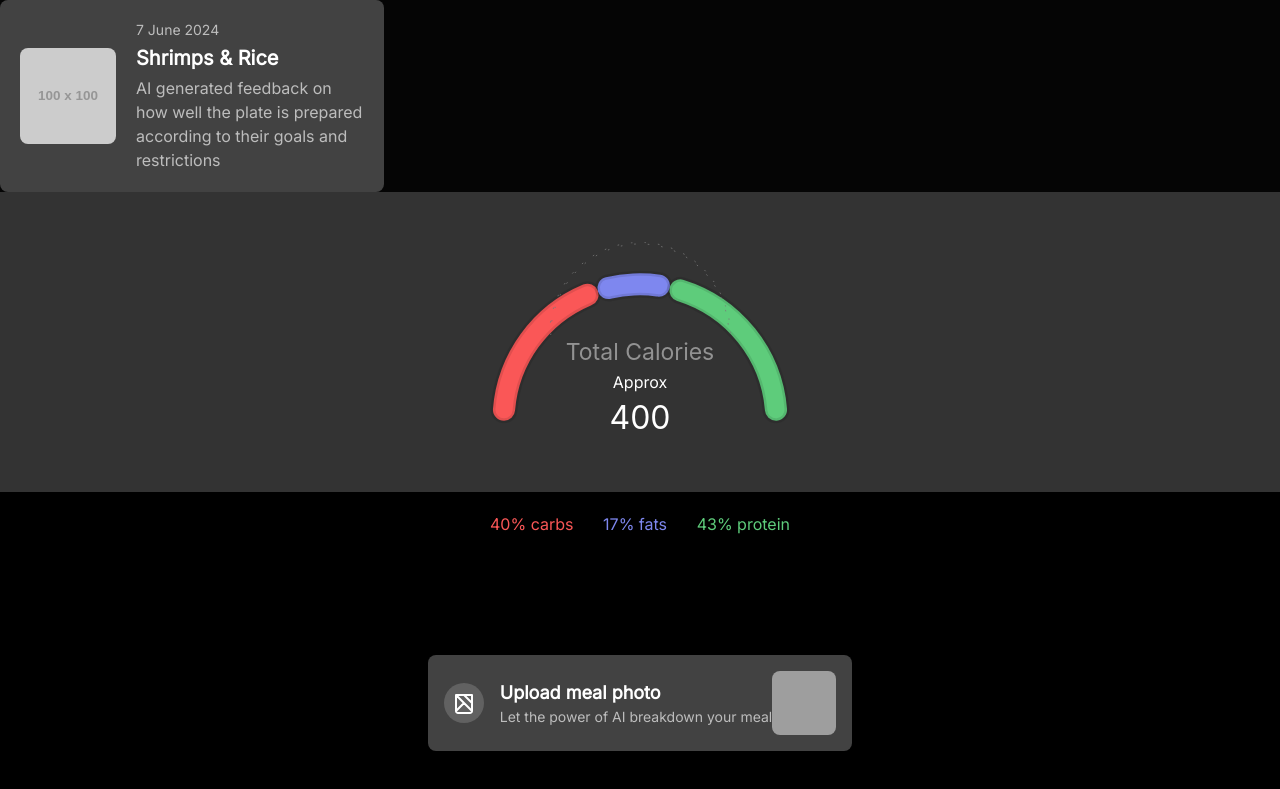
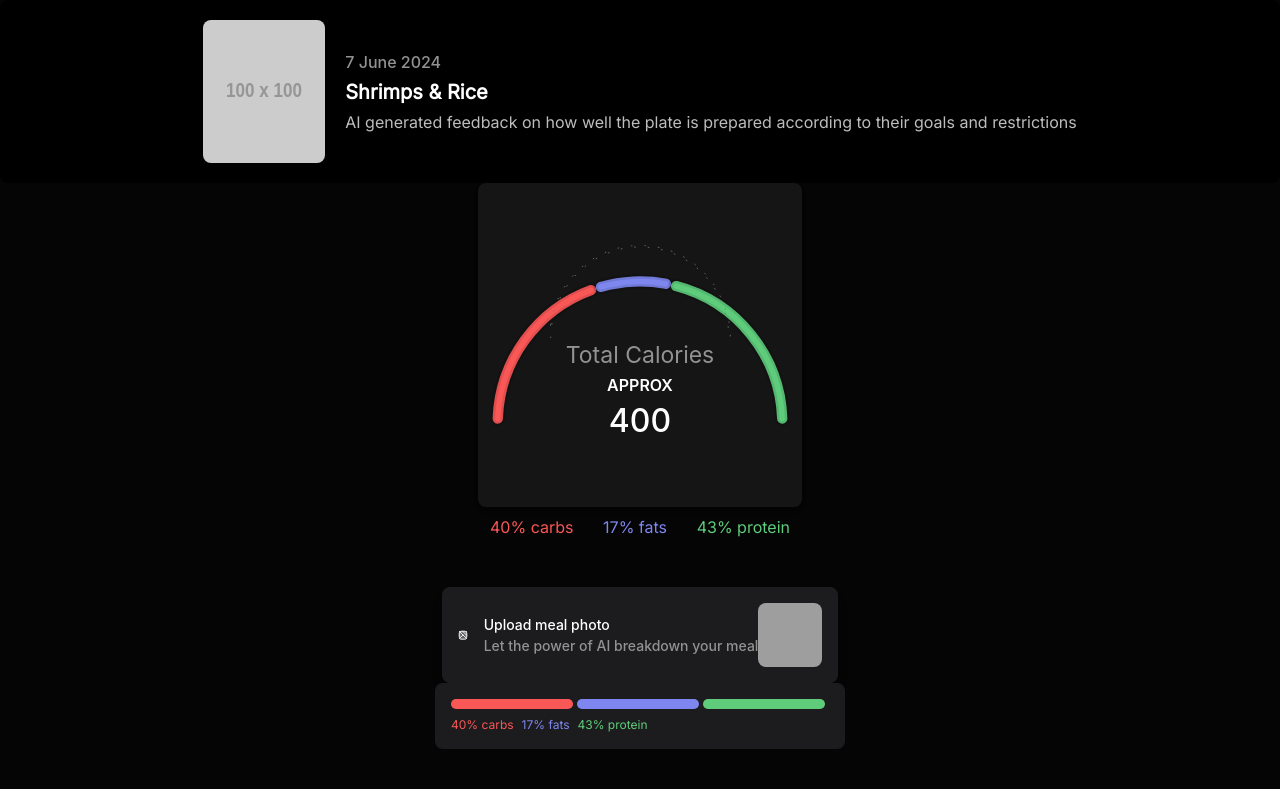
Before and after one commit to on-the-move-life/otm-client, a React (Create React App) app: page /testuploadmeal in a window 1280 px wide. Shown: the top 789 px of the page. Built offline with nearby package versions, Linux system fonts and the light colour scheme; sample sign-in values are in the browser's storage; grey boxes are pictures that could not be loaded.

Commit message:
enhanced design

```diff
--- /dev/null
+++ b/src/features/UploadMeal/GlanceImage.js
@@ -0,0 +1,9 @@
+import React from 'react'
+
+const GlanceImage = () => {
+    return (
+        <div>GlanceImage</div>
+    )
+}
+
+export default GlanceImage
--- a/src/features/UploadMeal/MealGlance.js
+++ b/src/features/UploadMeal/MealGlance.js
@@ -58,7 +58,21 @@ const MealGlance = () => {
 
 
     return (
-        <div className="relative flex flex-col items-center justify-center w-full max-w-md mx-auto">
+
+        <div>
+            <div className="bg-mediumGray p-4 w-[410px] rounded-lg ">
+                <div className="flex h-2.5 rounded-full w-auto">
+                    <div className="flex-1  rounded-lg bg-[#FA5757] mr-1" style={{ width: "40%" }} />
+                    <div className="flex-1 bg-[#7E87EF] rounded-lg mr-1" style={{ width: "17%" }} />
+                    <div className="flex-1 bg-[#5ECC7B] mr-1 rounded-lg" style={{ width: "43%" }} />
+                </div>
+                <div className="flex text-white text-sm mt-2">
+                    <span className='mr-2 text-[#FA5757] font-sfpro text-xs font-medium' > <p> 40% carbs </p> </span>
+                    <span className='mr-2 text-[#7E87EF] font-sfpro text-xs font-medium'> <p>17% fats </p>  </span>
+                    <span className='mr-2 text-[#5ECC7B] font-sfpro text-xs font-medium'> <p>43% protein </p> </span>
+                </div>
+            </div>
+            {/* <div className="relative flex flex-col items-center justify-center w-full max-w-md mx-auto">
             <div className="relative w-full">
                 <Bar data={data} options={options} />
             </div>
@@ -73,6 +87,7 @@ const MealGlance = () => {
                     <p className="text-green-500">43% protein</p>
                 </div>
             </div>
+        </div> */}
         </div>
     )
 }
--- a/src/features/UploadMeal/NewUploadMeal.js
+++ b/src/features/UploadMeal/NewUploadMeal.js
@@ -3,6 +3,8 @@ import { Doughnut } from "react-chartjs-2";
 import { motion } from "framer-motion";
 
 const NewUploadMeal = () => {
+
+
 
     const data = {
         datasets: [
@@ -24,7 +26,7 @@ const NewUploadMeal = () => {
     };
 
     const options = {
-        cutout: '85%',
+        cutout: '93%',
         rotation: 270,
         circumference: 180,
         plugins: {
@@ -38,8 +40,10 @@ const NewUploadMeal = () => {
     return (
         <>
 
+            <div className=" bg-darkGray  rounded-lg shadow-md p-3 flex items-center space-x-6">
 
-            <div className="relative w-[300px] h-[300px]">
+
+                <div className=" relative w-[300px] h-[300px]">
 
 
 
@@ -67,8 +71,8 @@ const NewUploadMeal = () => {
                             transition={{ duration: 1 }}
                         >
                             <h2 className="text-lightGray font-sfpro text-[23px] font-normal leading-normal">Total Calories</h2>
-                        <p>Approx</p>
-                        <h1 className="text-white font-sfpro text-[32px] font-normal leading-normal">400</h1>
+                            <p className="text-gray font-sfpro text-1px not-italic font-semibold leading-normal tracking-1.286px uppercase">APPROX</p>
+                            <h1 className="text-white font-sfpro text-[32px] font-medium leading-normal">400</h1>
                         </motion.div>
                     </div>
                     <div
@@ -92,7 +96,7 @@ const NewUploadMeal = () => {
                         </div>
                     </div>
                 </div>
-
+            </div>
 
         </>
     )
--- a/src/features/UploadMeal/UploadMeal.js
+++ b/src/features/UploadMeal/UploadMeal.js
@@ -183,29 +183,29 @@ const UploadMeal = () => {
         <div>
 
             {/* new upload meal */}
-            <div className="flex items-center bg-gray-800 rounded-lg p-5 text-white w-96">
+            <div className="flex items-center bg-black rounded-lg p-5 text-white w-full justify-center self-center align-center">
                 <img
                     src="https://via.placeholder.com/100" // Replace this with the actual image URL
                     alt="Shrimps & Rice"
-                    className="w-24 h-24 rounded-lg mr-5"
+                    className="w-[122px] h-[143px]  rounded-lg mr-5"
                 />
                 <div className="flex flex-col">
-                    <p className="text-sm text-gray-400">7 June 2024</p>
+                    <p className="text-lightGray font-sfpro text-14px font-medium">7 June 2024</p>
                     <h2 className="text-xl font-bold my-1">Shrimps & Rice</h2>
                     <p className="text-gray-400">
                         AI generated feedback on how well the plate is prepared according to their goals and restrictions
                     </p>
                 </div>
             </div>
-            <div style={{ backgroundColor: "#333", display: "flex", justifyContent: "center", alignItems: "center" }}>
-                <NewUploadMeal></NewUploadMeal>
+            <div className="flex justify-center items-center h-auto mb-20">
+                <NewUploadMeal mealdata={mealInfo}></NewUploadMeal>
             </div>
 
 
-            <div className="min-h-screen bg-black flex items-center justify-center flex-col ">
-                <div className="flex items-center bg-gray-800 text-white p-4 rounded-lg shadow-lg">
+            <div className="h-auto flex items-center justify-center flex-col  " onClick={handleClick}>
+                <div className="flex items-center bg-mediumGray text-white p-4 rounded-lg shadow-lg">
                     <div className="flex items-center mr-4">
-                        <div className="w-10 h-10 bg-gray-700 flex items-center justify-center rounded-full">
+                        <div className="w-[10px] h-[10px] bg-gray-700 flex items-center justify-center rounded-full">
                             <svg
                                 className="w-6 h-6 text-white"
                                 fill="none"
@@ -223,8 +223,8 @@ const UploadMeal = () => {
                         </div>
                     </div>
                     <div>
-                        <div className="text-lg font-semibold">Upload meal photo</div>
-                        <div className="text-sm text-gray-400">Let the power of AI breakdown your meal</div>
+                        <div className="text-white font-sfpro text-[14px] font-medium">Upload meal photo</div>
+                        <div className="text-lightGray font-sfpro text-[14px] font-medium">Let the power of AI breakdown your meal</div>
                     </div>
                     <div className="ml-auto">
                         <img
@@ -239,14 +239,14 @@ const UploadMeal = () => {
                 {/* upload component */}
                 <MealGlance></MealGlance>
 
-                <div className="  w-screen bg-mediumGray text-custompurple p-4 rounded-lg shadow-lg max-w-sm mx-auto">
+                {/* <div className="  w-screen bg-mediumGray text-custompurple p-4 rounded-lg shadow-lg max-w-sm mx-auto">
                     <p className="mb-4">
                         Please Upload your meal photo
                     </p>
                     <button onClick={handleClick} className="bg-transparent w-full border border-custompurple text-custompurple py-2 px-4 rounded hover:bg-indigo-500 hover:text-white transition duration-300" >
                         Upload Meal Photo
                     </button>
-                </div>
+                </div> */}
 
 
                 {loading && (
```
Lines whose indentation alone changed are shown as unchanged.
